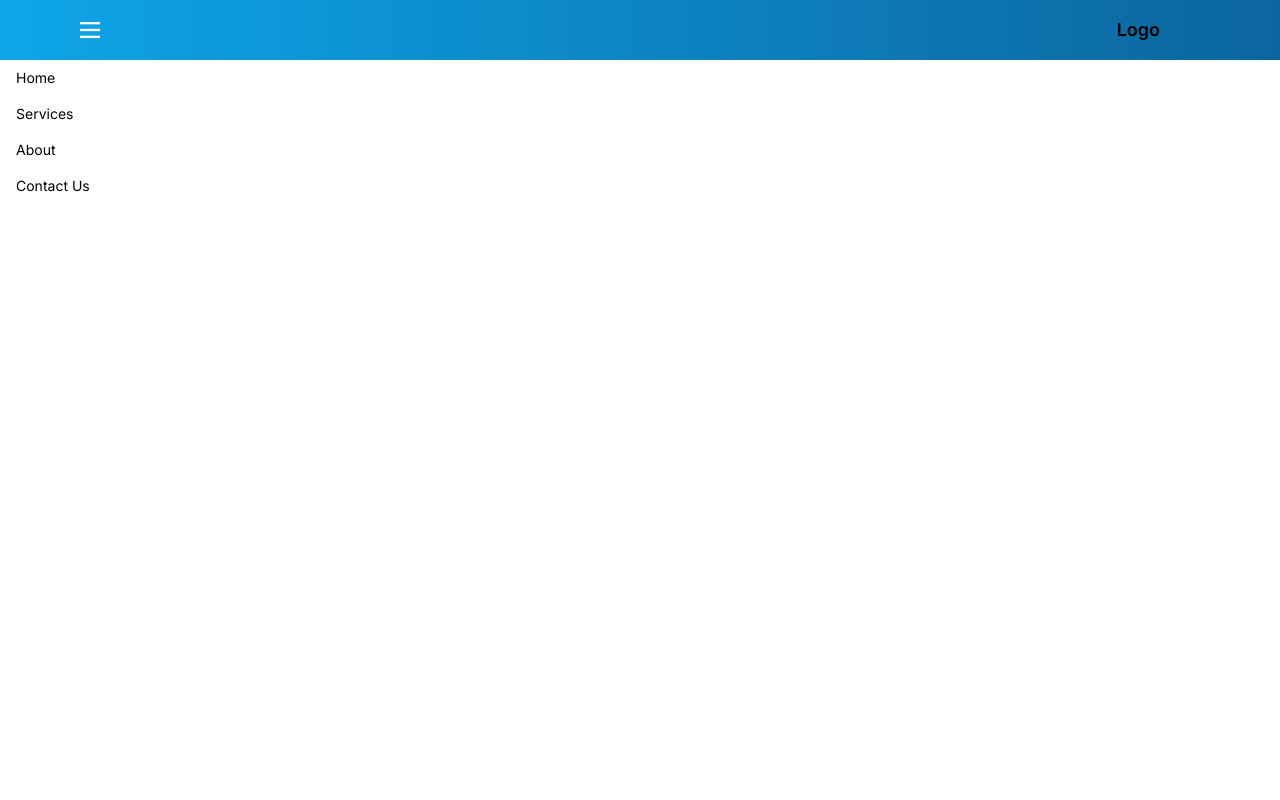
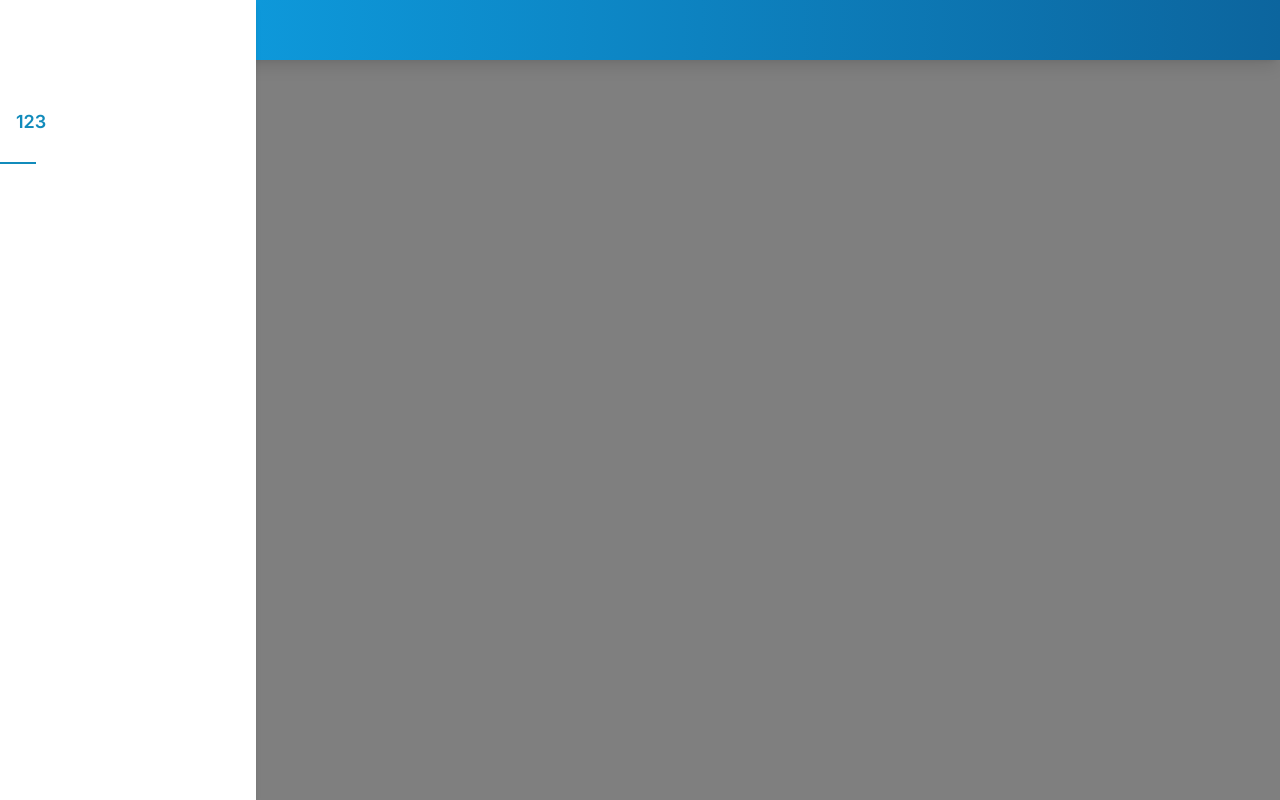
Before and after one commit to WangShuShen/smartfaucet_frontend, a Next.js app: page / in a window 1280 px wide. Both pictures are taken after a click on the button 90 px from the left and 30 px from the top of the page. Built offline with nearby package versions, Linux system fonts and the light colour scheme.

Commit message:
debug framer motion

```diff
--- /dev/null
+++ b/app/component/animations/AnimatedUnderlineLink.tsx
@@ -0,0 +1,34 @@
+"use client";
+import React from "react";
+import { motion } from "framer-motion";
+
+interface AnimatedLinkProps {
+  href: string;
+  children: React.ReactNode;
+}
+
+const underlineVariants = {
+  initial: {
+    width: "20%",
+  },
+  hover: {
+    width: "100%",
+    backgroundColor: "#02253C",
+    transition: { duration: 0.3 },
+  },
+};
+
+const AnimatedLink: React.FC<AnimatedLinkProps> = ({ href, children }) => (
+  <motion.div
+    className="underline-animation"
+    variants={underlineVariants}
+    initial="initial"
+    whileHover="hover"
+  >
+    <a href={href} className="flex font-semibold my-7 mx-4 text-lg">
+      {children}
+    </a>
+  </motion.div>
+);
+
+export default AnimatedLink;
--- a/app/component/navbar.tsx
+++ b/app/component/navbar.tsx
@@ -1,41 +1,89 @@
-'use client'
-import React, { useState } from 'react';
-import Image from 'next/image';
+"use client";
+import React, { useState } from "react";
+import Images from "next/image";
+import { motion } from "framer-motion";
+import AnimatedLink from "./animations/AnimatedUnderlineLink";
 
 const Navbar = () => {
   const [isOpen, setIsOpen] = useState(false);
 
   return (
-        <nav className="custom-gradient shadow-lg relative">
+    <>
+      {/* Overlay when menu is open */}
+      <div
+        className={`fixed inset-0 bg-black opacity-50 z-10 ${
+          isOpen ? "block" : "hidden"
+        }`}
+        onClick={() => setIsOpen(false)}
+      ></div>
+
+      <nav className="custom-gradient shadow-lg relative z-20">
         <div className="max-w-6xl mx-auto px-4">
           <div className="flex justify-between items-center">
-                    {/* Mobile menu button always visible */}
-                    <button className="outline-none mobile-menu-button" onClick={() => setIsOpen(!isOpen)}>
-                        <>
-                            <Image src='/hamberger_icon.svg' width={20} height={20} />
-                        </>
-
+            {/* Mobile menu button */}
+            <button
+              className="outline-none mobile-menu-button"
+              onClick={() => setIsOpen(!isOpen)}
+            >
+              <Images
+                src="/hamburger_icon.svg"
+                width={20}
+                height={20}
+                alt="hamburgerbutton"
+              />
             </button>
 
             {/* Website Logo */}
-                    <a href="" className="flex items-center py-4 px-10">
+            <a href="" className="flex items-center py-4 px-4">
               <span className="font-semibold text-gray-500 text-lg">Logo</span>
             </a>
 
-                    {/* Placeholder for other navbar items, hidden in all screen sizes */}
+            {/* Space for future navbar items */}
+            <div className="flex-grow"></div>
+
+            {/* Placeholder for future navbar items */}
             {/* <div className="hidden">
                             Your other navbar items here
                         </div> */}
           </div>
         </div>
         {/* Mobile Menu */}
-            <div className={`absolute top-full left-0 w-full bg-white ${isOpen ? 'block' : 'hidden'}`}>
-                <a href="" className="block py-2 px-4 text-sm hover:bg-gray-200">Home</a>
-                <a href="" className="block py-2 px-4 text-sm hover:bg-gray-200">Services</a>
-                <a href="" className="block py-2 px-4 text-sm hover:bg-gray-200">About</a>
-                <a href="" className="block py-2 px-4 text-sm hover:bg-gray-200">Contact Us</a>
+        <div
+          className={`fixed top-0 left-0 w-1/5 h-full bg-white shadow-md ${
+            isOpen ? "block" : "hidden"
+          }`}
+        >
+          <div className="my-20">
+            {/* <motion.div
+              className="underline-animation"
+              variants={underlineVariants}
+              initial="initial"
+              whileHover="hover"
+            >
+              <a
+                href=""
+                className="font-semibold block py-2 my-7 mx-4 text-lg "
+              >
+                專案設定
+              </a>
+            </motion.div>
+            <a href="" className="font-semibold block py-2 my-7 mx-4 text-lg ">
+              水龍頭專案設定
+            </a>
+            <a href="" className="font-semibold block py-2 my-7 mx-4 text-lg ">
+              用水量及碳排數據
+            </a>
+            <a href="" className="font-semibold block py-2 my-7 mx-4 text-lg ">
+              系統人員設定資訊
+            </a> */}
+            <AnimatedLink href="#home">
+                {/* <a>123</a> */}
+                123
+            </AnimatedLink>
+          </div>
         </div>
       </nav>
+    </>
   );
 };
 
--- a/app/globals.css
+++ b/app/globals.css
@@ -5,3 +5,20 @@
 .custom-gradient {
   background-image: linear-gradient(to right, #0ea5e9, #0C659E);
 }
+
+/* 在您的 CSS 文件中 */
+.underline-animation {
+  position: relative;
+  color: #118BBB; /* 初始文字顏色 */
+  overflow: hidden;
+}
+
+.underline-animation::after {
+  content: '';
+  position: absolute;
+  bottom: 0;
+  left: 0;
+  width: 70%;
+  height: 2px; /* 底線厚度 */
+  background: #118BBB; /* 初始底線顏色 */
+}
--- a/app/page.tsx
+++ b/app/page.tsx
@@ -1,11 +1,14 @@
-import Image from 'next/image'
-import Navbar from './component/navbar'
+import Image from "next/image";
+import Navbar from "./component/navbar";
 export default function Home() {
   return (
     // <div className="flex-start flex-col padding mb-1">
     //   <div>test</div>
     //   <strong>1123</strong>
     // </div>
-    <Navbar></Navbar>
-  )
+    <>
+      {/* <h1>123</h1> */}
+      <Navbar></Navbar>
+    </>
+  );
 }
```
Also changed, not shown: package.json (+6 -5 lines), public/hamburger_icon.svg (renamed from public/hamberger_icon.svg), 1 other file (tests, documents, lock files or other folders). Lines whose indentation alone changed are shown as unchanged.
